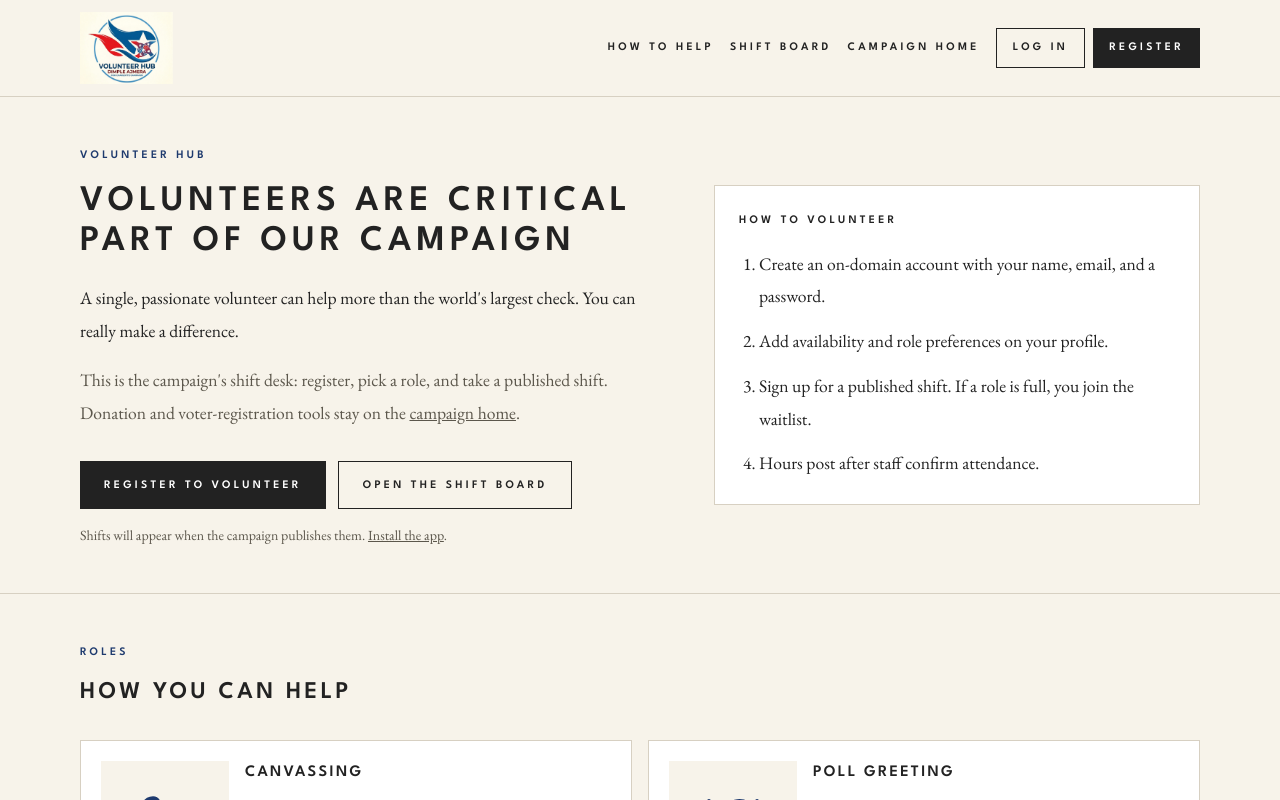
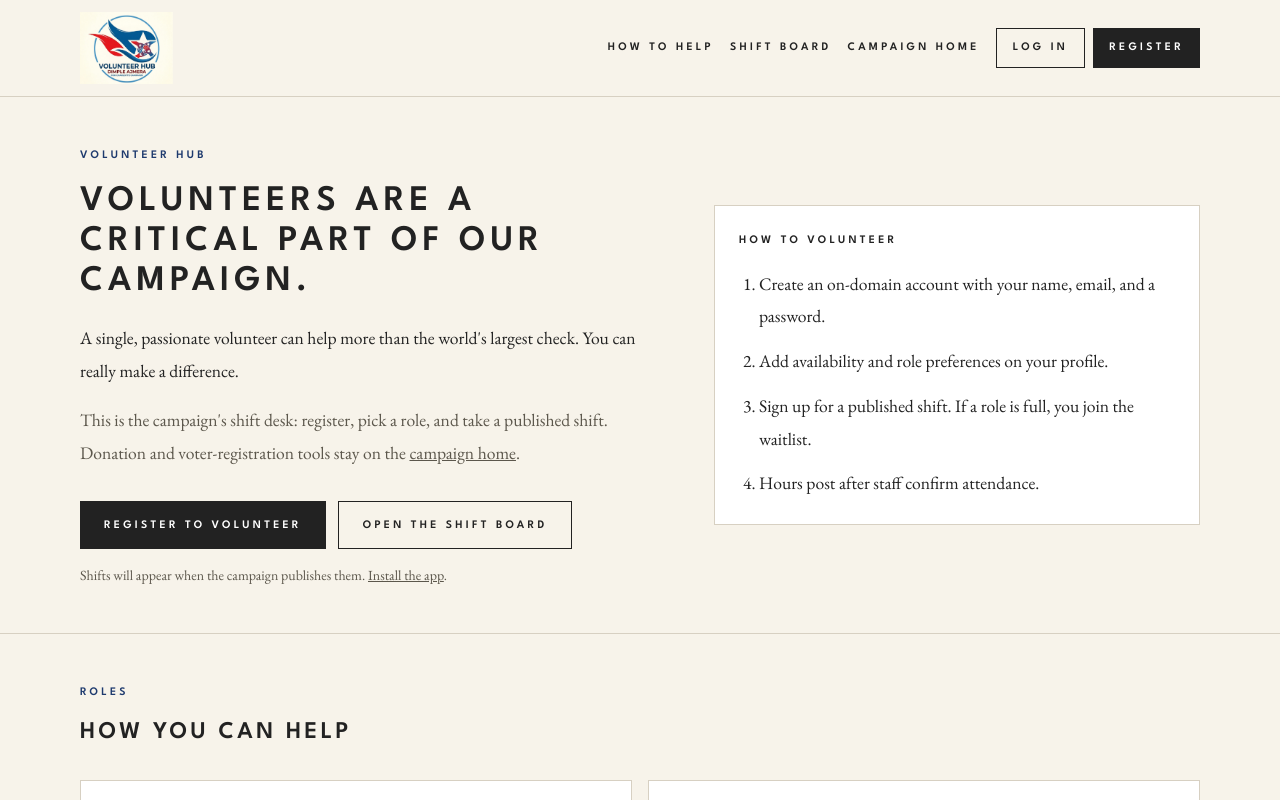
Before and after one commit to QiTechCo/VolunteerHub, a Next.js app: page /volunteer/ in a window 1280 px wide. Shown: the top 800 px of the page. Built offline with nearby package versions, Linux system fonts and the light colour scheme; no server answers; the database is empty.

Commit message:
Fix Hub home heading grammar
Use the campaign sentence “Volunteers are a critical part of our campaign.” on the /volunteer intro H1.

Co-authored-by: xzaviarboston <xzaviarboston@gmail.com>

```diff
--- a/src/app/page.tsx
+++ b/src/app/page.tsx
@@ -15,7 +15,7 @@ export default async function HubHomePage() {
           <div>
             <p className="hub-kicker text-navy">Volunteer Hub</p>
             <h1 className="mt-4 text-3xl min-[641px]:text-4xl">
-              Volunteers are critical part of our campaign
+              Volunteers are a critical part of our campaign.
             </h1>
             <p className="mt-5 max-w-xl">
               A single, passionate volunteer can help more than the world&apos;s largest
```
